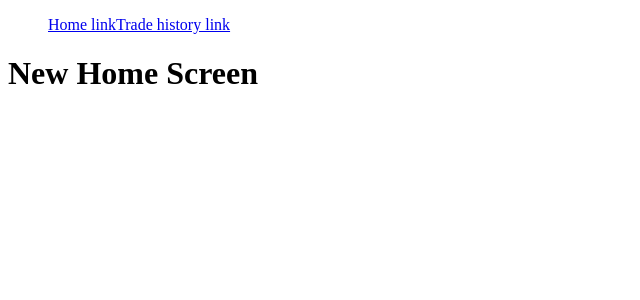
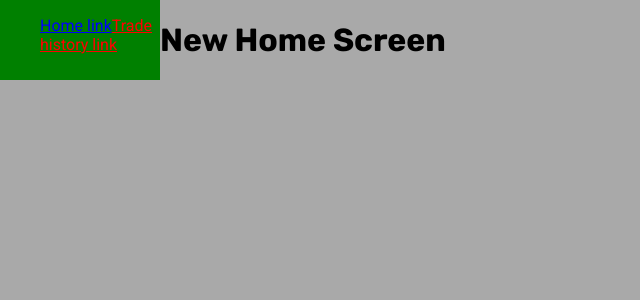
Before and after one commit to wesleychipeco/trifecta-website-v3, a React (Create React App) app: page / in a window 1280 px wide. Shown: the top 300 px of the page, without its empty margins (0-640 px from the left). Built offline with nearby package versions, Linux system fonts and the light colour scheme.

Commit message:
Initial navbar styling

```diff
--- a/package.json
+++ b/package.json
@@ -11,6 +11,7 @@
     "react-scripts": "5.0.0",
     "realm-web": "^1.6.0",
     "redux-starter-kit": "^2.0.0",
+    "styled-components": "^5.3.3",
     "typescript": "^4.5.5",
     "web-vitals": "^2.1.0"
   },
--- a/public/index.html
+++ b/public/index.html
@@ -8,6 +8,12 @@
     <meta
       name="description"
       content="Web site created using create-react-app"
+    />
+    <link rel="preconnect" href="https://fonts.googleapis.com" />
+    <link rel="preconnect" href="https://fonts.gstatic.com" crossorigin />
+    <link
+      href="https://fonts.googleapis.com/css2?family=Roboto:ital,wght@0,100;0,300;0,400;0,500;0,700;0,900;1,100;1,300;1,400;1,500;1,700;1,900&family=Rubik:ital,wght@0,300;0,400;0,500;0,600;0,700;0,800;0,900;1,300;1,400;1,500;1,600;1,700;1,800;1,900&display=swap"
+      rel="stylesheet"
     />
     <link rel="apple-touch-icon" href="%PUBLIC_URL%/logo192.png" />
     <!--
--- a/src/App.js
+++ b/src/App.js
@@ -1,14 +1,20 @@
 import { Routes, Route } from "react-router-dom";
 
+import * as T from "./styles/shared";
+import * as S from "./App.styles";
 import { BASE_ROUTES } from "./Routes";
-import { Navbar } from "./components/Navbar";
+import GlobalStyle from "./styles/global";
+import { Navbar } from "./components/navbar/Navbar";
 import { HomeScreen } from "./screens/home-screen/HomeScreen";
 import { TradeHistory } from "./screens/trade-history/TradeHistory";
 
 export const App = () => {
   return (
     <>
+      <GlobalStyle />
+      <T.FlexRow>
         <Navbar />
+        <S.Body>
           <Routes>
             <Route path={BASE_ROUTES.Home} element={<HomeScreen />} exact />
             <Route
@@ -17,6 +23,8 @@ export const App = () => {
               exact
             />
           </Routes>
+        </S.Body>
+      </T.FlexRow>
     </>
   );
 };
--- /dev/null
+++ b/src/App.styles.js
@@ -0,0 +1,6 @@
+import styled from "styled-components";
+import { NAVBAR_WIDTH } from "./components/navbar/Navbar.styles";
+
+export const Body = styled.div`
+  padding-left: ${NAVBAR_WIDTH};
+`;
--- a/src/components/Navbar.js
+++ /dev/null
@@ -1,14 +0,0 @@
-import React from "react";
-import { Link } from "react-router-dom";
-import { BASE_ROUTES } from "../Routes";
-
-export const Navbar = () => {
-  return (
-    <div>
-      <ul>
-        <Link to={BASE_ROUTES.Home}>Home link</Link>
-        <Link to={BASE_ROUTES.TradeHistory}>Trade history link</Link>
-      </ul>
-    </div>
-  );
-};
--- /dev/null
+++ b/src/components/navbar/Navbar.js
@@ -0,0 +1,14 @@
+import React from "react";
+import { BASE_ROUTES } from "../../Routes";
+import * as S from "./Navbar.styles";
+
+export const Navbar = () => {
+  return (
+    <S.Container>
+      <ul>
+        <S.Link to={BASE_ROUTES.Home}>Home link</S.Link>
+        <S.Link to={BASE_ROUTES.TradeHistory}>Trade history link</S.Link>
+      </ul>
+    </S.Container>
+  );
+};
--- /dev/null
+++ b/src/components/navbar/Navbar.styles.js
@@ -0,0 +1,21 @@
+import styled from "styled-components";
+import { NavLink } from "react-router-dom";
+
+export const NAVBAR_WIDTH = "10rem";
+
+export const Container = styled.div`
+  position: absolute;
+  left: 0;
+  top: 0;
+  background-color: green;
+  width: ${NAVBAR_WIDTH};
+  height: 5rem;
+`;
+
+export const Link = styled(NavLink)`
+  color: red;
+  font-size: 1rem;
+  &.active {
+    color: blue;
+  }
+`;
--- /dev/null
+++ b/src/styles/global.js
@@ -0,0 +1,19 @@
+import { createGlobalStyle } from "styled-components";
+
+import { FONT_FAMILY, HEADER_FONT_FAMILY } from "./variables";
+
+export default createGlobalStyle`
+    html, body {
+        display: flex;
+        font-family: ${FONT_FAMILY};
+        font-size: 1rem;
+        width: 100%;
+        margin: 0;
+        padding: 0;
+        scroll-behavior: smooth;
+        background-color: #A9A9A9;
+    }
+    h1, h2, h3, h4, h5, h6 {
+        font-family: ${HEADER_FONT_FAMILY};
+    }
+`;
--- /dev/null
+++ b/src/styles/shared.js
@@ -0,0 +1,21 @@
+import styled from "styled-components";
+
+export const FlexColumn = styled.div`
+  flex-direction: column;
+`;
+
+export const FlexRow = styled.div`
+  flex-direction: row;
+`;
+
+export const FlexColumnCentered = styled.div`
+  flex-direction: column;
+  justify-content: center;
+  align-items: center;
+`;
+
+export const FlexRowCentered = styled.div`
+  flex-direction: row;
+  justify-content: center;
+  align-items: center;
+`;
--- /dev/null
+++ b/src/styles/variables.js
@@ -0,0 +1,2 @@
+export const FONT_FAMILY = "'Roboto', sans-serif";
+export const HEADER_FONT_FAMILY = "'Rubik', sans-serif";
```
Also changed, not shown: 1 other file (tests, documents, lock files or other folders). Lines whose indentation alone changed are shown as unchanged.
